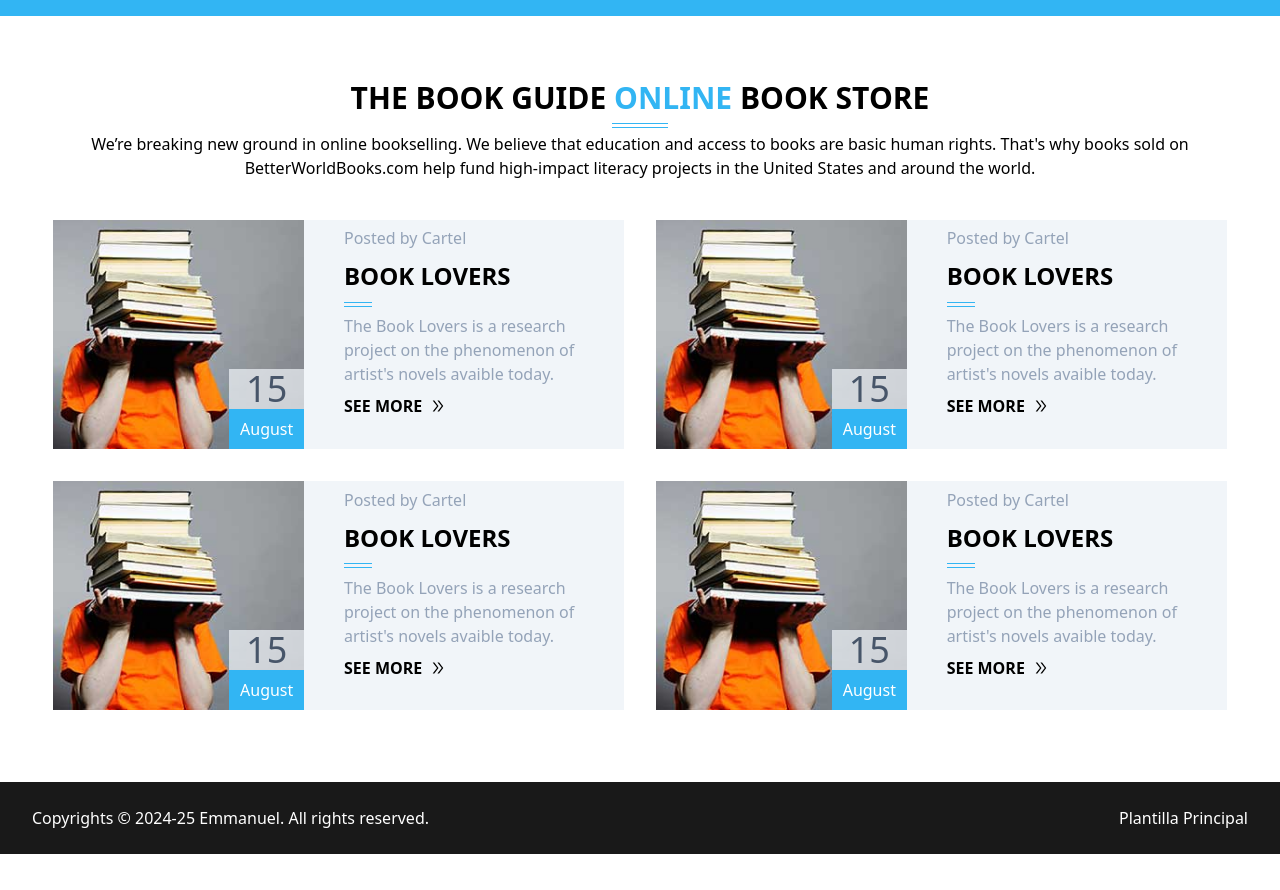
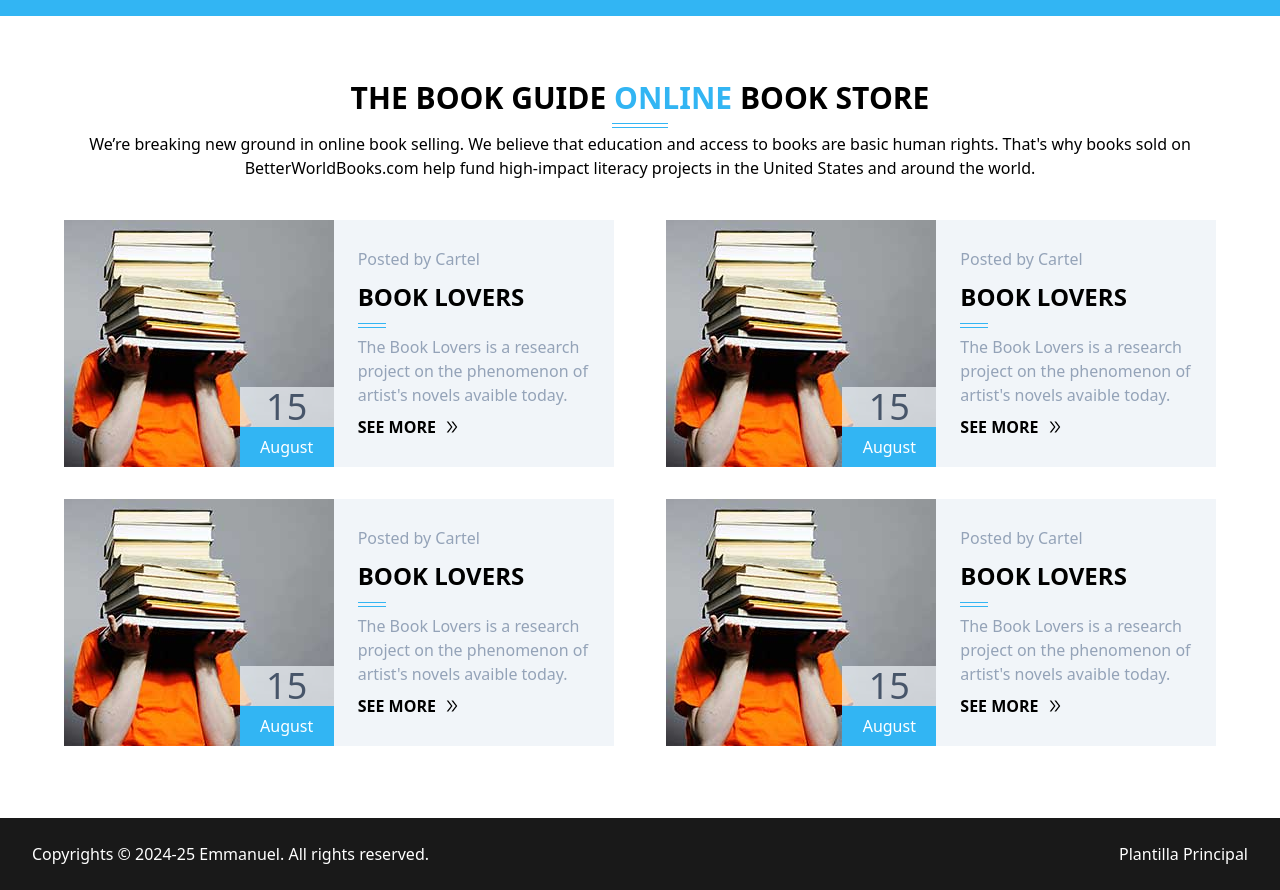
Before and after one commit to emmanuel-cruz-dev/literarium, a React (Vite) app: page / in a window 1280 px wide. Shown: the part 3820-4710 px from the top of the page. Before the commit the page ends 4674 px from the top, so only its background shows below. Built offline with nearby package versions, Linux system fonts and the light colour scheme.

Commit message:
clases nuevas Blog anchor item

```diff
--- a/src/components/Blog.tsx
+++ b/src/components/Blog.tsx
@@ -3,7 +3,7 @@ import { AiOutlineDoubleRight } from "react-icons/ai";
 
 const BlogCard = () => {
   return (
-    <article className="flex flex-col md:flex-row md:w-fit mx-auto items-center gap-4 box-shadow__item bg-slate-100 hover:bg-white transition-colors duration-300 ease-in-out">
+    <article className="flex flex-col md:flex-row md:w-fit mx-auto items-center gap-6 box-shadow__item bg-slate-100 hover:bg-white transition-colors duration-300 ease-in-out">
       <div className="relative w-full h-96 md:h-full">
         <img className="h-full object-cover" src={Image} alt="" />
         <div className="absolute bottom-0 right-0 left-44 hover:left-0 transition-all duration-300 text-white text-center">
@@ -13,14 +13,17 @@ const BlogCard = () => {
           </p>
         </div>
       </div>
-      <div className="flex flex-col gap-2 p-6 pt-0">
+      <div className="flex flex-col gap-2 py-6">
         <p className="text-slate-400">Posted by Cartel</p>
         <h2 className="blog__card-title">Book Lovers</h2>
         <p className="md:w-64 text-slate-400">
           The Book Lovers is a research project on the phenomenon of artist's
           novels avaible today.
         </p>
-        <a className="flex items-center gap-2 uppercase font-semibold" href="#">
+        <a
+          className="blog__card-anchor flex items-center gap-2 uppercase font-semibold"
+          href="#"
+        >
           See More
           <AiOutlineDoubleRight />
         </a>
@@ -39,7 +42,7 @@ const Blog = () => {
             book store
           </h2>
           <p>
-            We’re breaking new ground in online bookselling. We believe that
+            We’re breaking new ground in online book selling. We believe that
             education and access to books are basic human rights. That's why
             books sold on BetterWorldBooks.com help fund high-impact literacy
             projects in the United States and around the world.
--- a/src/styles/App.css
+++ b/src/styles/App.css
@@ -346,3 +346,13 @@
 /***************************************
  *          Fin: Book Guide            *
  ***************************************/
+
+.blog__card-anchor {
+  width: fit-content;
+  transition: color 0.3s ease-in-out, gap 0.3s ease-in-out;
+}
+
+.blog__card-anchor:hover {
+  color: var(--accent-color);
+  gap: 1rem;
+}
```
